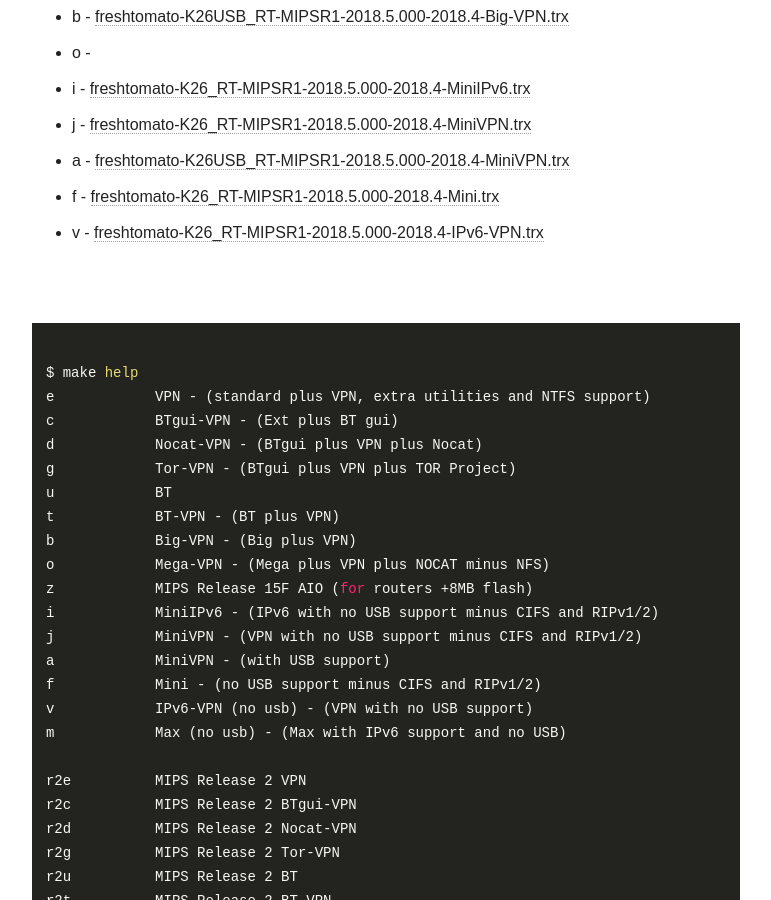
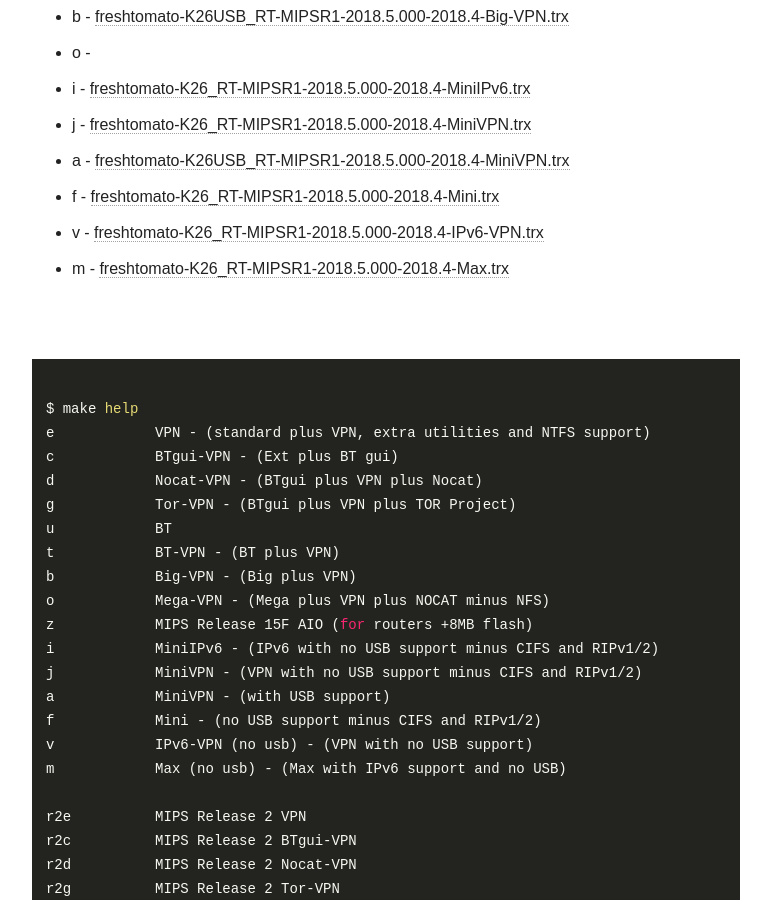
Before and after one commit to oglopss/freshtomato-mips-ci-jekyll, a Jekyll site: the page built from index.html, in a window 1280 px wide and 900 px high, scrolled down 847 px. Shown: the whole window, without its empty margins (254-1025 px from the left). Built offline with Jekyll 4.4.1, drawn with Linux system fonts in a browser that asks for light colours; nearby versions of some CDN libraries.

Commit message:
Travis build 47 m pushed to gh-pages

```diff
--- a/_data/ss.yml
+++ b/_data/ss.yml
@@ -13,3 +13,4 @@
   - 0013 f freshtomato-K26_RT-MIPSR1-2018.5.000-2018.4-Mini.trx
   - 0012 a freshtomato-K26USB_RT-MIPSR1-2018.5.000-2018.4-MiniVPN.trx
   - 0014 v freshtomato-K26_RT-MIPSR1-2018.5.000-2018.4-IPv6-VPN.trx
+  - 0015 m freshtomato-K26_RT-MIPSR1-2018.5.000-2018.4-Max.trx
```
